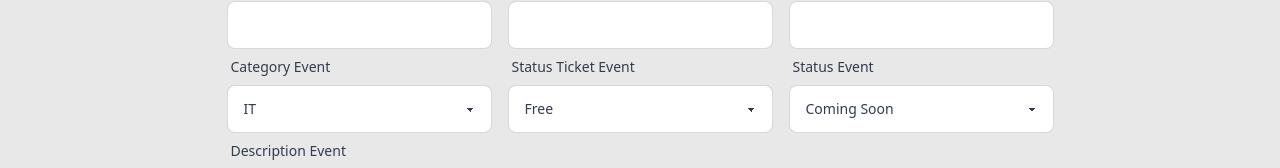
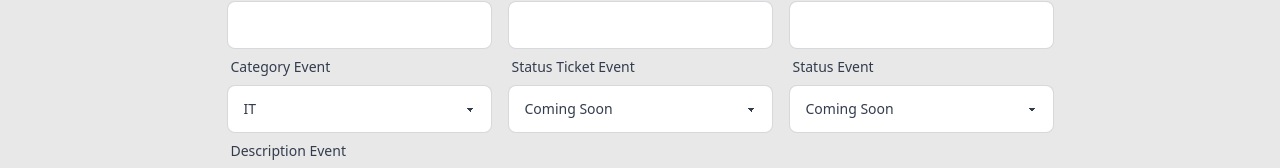
Before and after one commit to Tech-Buddies-community/react-frontend, a React (Vite) app: page /event/create in a window 1280 px wide. Shown: the part 468-636 px from the top of the page. Built offline with nearby package versions, Linux system fonts and the light colour scheme; sample sign-in values are in the browser's storage.

Commit message:
feat: update coming soon ticket status

```diff
--- a/src/components/CardEvent.jsx
+++ b/src/components/CardEvent.jsx
@@ -27,9 +27,9 @@ const CardEvent = ({ item,user }) => {
                         )}
 
                         <span className={`absolute top-0 right-0 font-bold text-white rounded
-                            ${item.ticket_status === "Free" ? "bg-success" : "bg-neutral"}`}>
+                            ${item.ticket_status === "Free" ? "bg-success" : item.ticket_status === "Coming Soon" ? "bg-warning" : "bg-neutral"}`}>
                             <a className="m-1">
-                                {item.category} ({item.ticket_status === "Free" ? "Free" : "Paid"})
+                                {item.category} ({item.ticket_status})
                             </a>
                         </span>
 
--- a/src/pages/CreateEventView.jsx
+++ b/src/pages/CreateEventView.jsx
@@ -26,7 +26,7 @@ export const loader = (storage) => async () => {
 
 const CreateEventView = () => {
     const categoryEvent = ["IT", "NON-IT Conference", "NON-IT Seminar", "NON-IT Pameran/Expo", "NON-IT Seni"];
-    const statusTicket = ["Free", "Paid"];
+    const statusTicket = ["Coming Soon", "Free", "Paid"];
     const statusEvent = ["Coming Soon", "Open", "Close"];
     const navigate = useNavigate();
 
```
